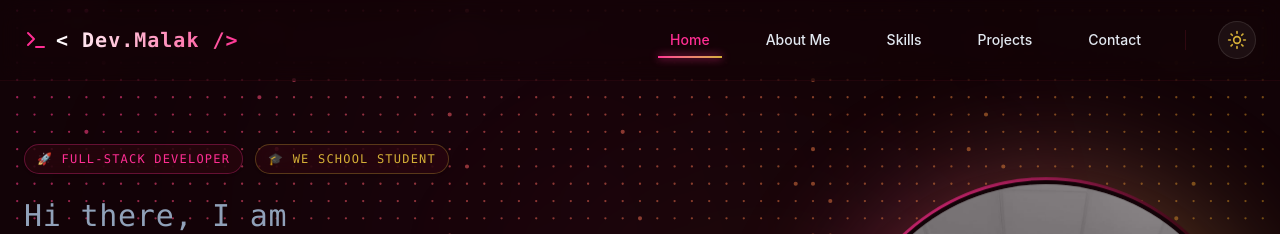
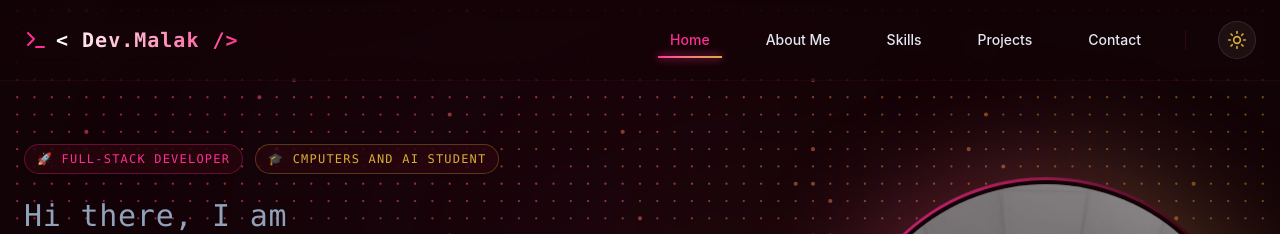
Before and after one commit to Malak-wael/My_Protofolio, a React (Vite) app: page / in a window 1280 px wide. Shown: the top 234 px of the page. Built offline with nearby package versions, Linux system fonts and the light colour scheme.

Commit message:
feat: update portfolio

```diff
--- a/src/App.jsx
+++ b/src/App.jsx
@@ -24,7 +24,6 @@ export default function App() {
 
   return (
     <>
-      {/* 1. تأثير الـ Preloader العبقري أول ما الويب يفتح */}
       <AnimatePresence mode="wait">
         {isLoading && (
           <Preloader key="preloader" onComplete={() => setIsLoading(false)} isDarkMode={isDarkMode} />
@@ -74,7 +73,7 @@ export default function App() {
                     🚀 Full-Stack Developer
                   </span>
                   <span className="text-[10px] md:text-xs font-mono tracking-widest uppercase px-3 py-1.5 rounded-full bg-white/50 dark:bg-burgundy-main/40 border border-slate-200 dark:border-neon-gold/30 text-burgundy-main dark:text-neon-gold shadow-sm backdrop-blur-sm">
-                    🎓 WE School Student
+                    🎓 Cmputers and AI student
                   </span>
                 </motion.div>
 
@@ -117,8 +116,8 @@ export default function App() {
                   </a>
 
                   <a
-                    href="/Malak_Wael_CV.pdf"
-                    download="Malak_Wael_FullStack_CV.pdf"
+                    href="/Malak_Wael_Abdelrahim_CV.pdf"
+                    download="Malak_Wael_Abdelrahim_CV"
                     className="w-full sm:w-auto px-6 py-4 rounded-xl bg-white/40 dark:bg-burgundy-main/20 text-burgundy-main dark:text-neon-gold border border-burgundy-light/30 dark:border-neon-gold/30 font-mono text-xs uppercase tracking-widest font-bold shadow-sm transition-all duration-300 transform hover:-translate-y-1 text-center cursor-pointer backdrop-blur-sm hover:bg-neon-gold hover:text-slate-900 dark:hover:bg-neon-gold dark:hover:text-slate-900 hover:shadow-[0_0_25px_rgba(255,215,0,0.4)] flex items-center justify-center gap-2"
                   >
                     <svg xmlns="http://www.w3.org/2000/svg" width="16" height="16" viewBox="0 0 24 24" fill="none" stroke="currentColor" strokeWidth="2.5" strokeLinecap="round" strokeLinejoin="round"><path d="M21 15v4a2 2 0 0 1-2 2H5a2 2 0 0 1-2-2v-4"></path><polyline points="7 10 12 15 17 10"></polyline><line x1="12" y1="15" x2="12" y2="3"></line></svg>
```
Also changed, not shown: 1 other file (tests, documents, lock files or other folders).
